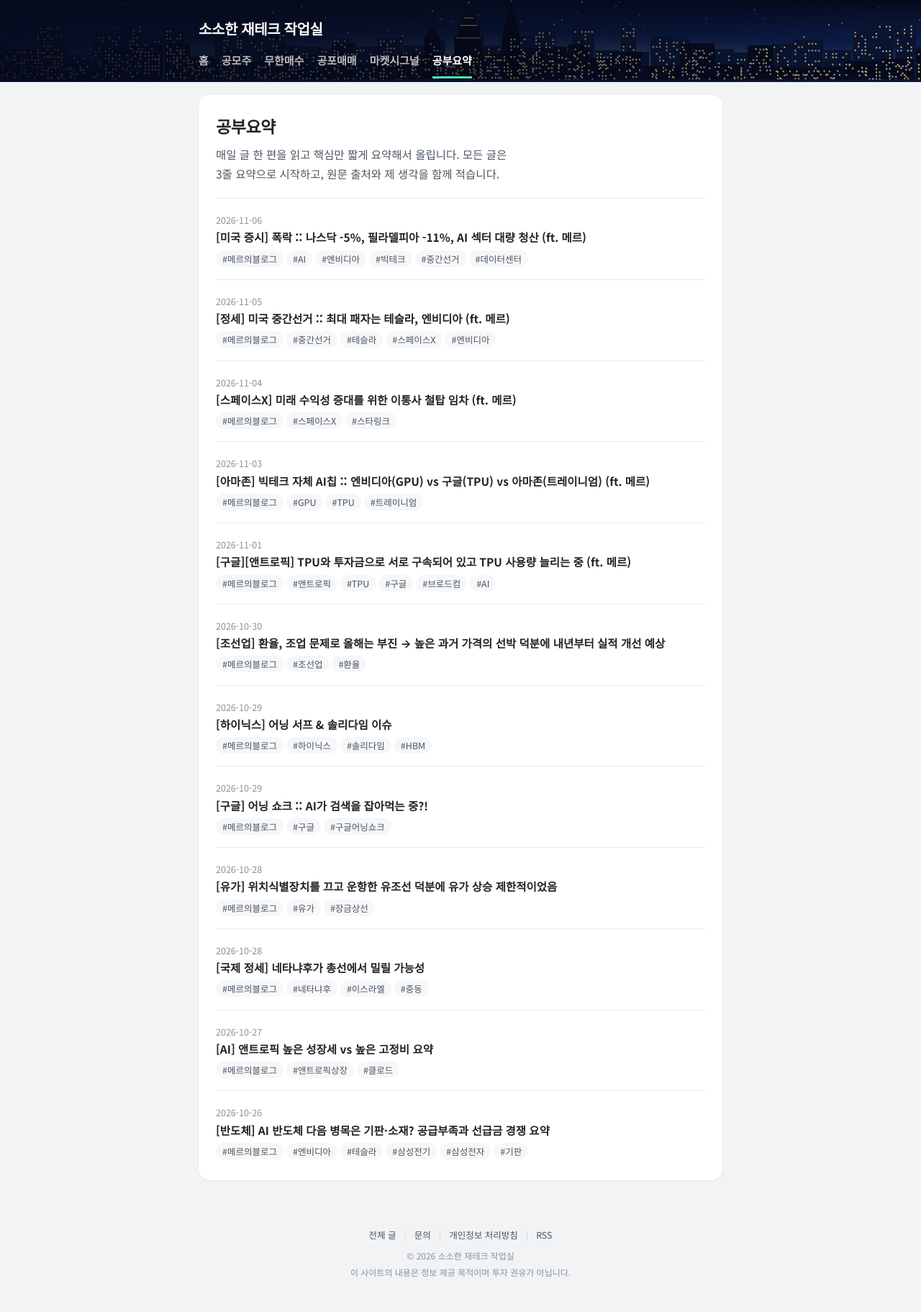
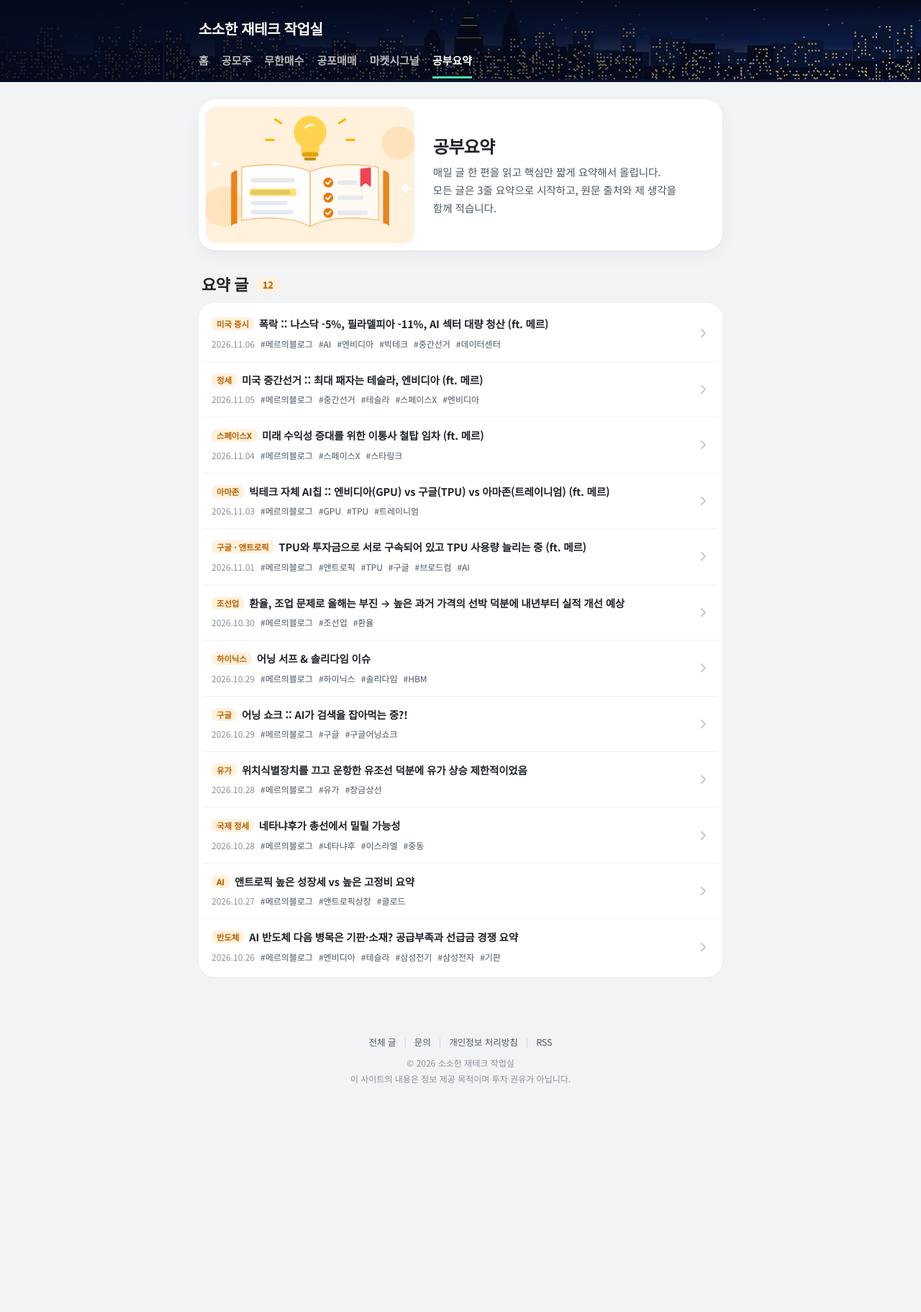
Before and after one commit to mzmzkgu/mzmzkgu.github.io, a Jekyll site: the page built from study.html, in a window 1280 px wide. Shown: the whole page at 72% size. Built offline with Jekyll 4.4.1, drawn with Linux system fonts in a browser that asks for light colours; after the commit the page ends 1555 px from its top, so only the background shows below that.

Commit message:
공부요약 게시판 화면을 카드 스타일로 개편 (주황 테마), [a][b] 머리말 딱지 처리
Co-Authored-By: Claude Sonnet 5.5 <noreply@anthropic.com>
Claude-Session: https://claude.ai/code/session_01HnZqqtAcJR4YGqc3LY19aj

```diff
--- a/assets/style.css
+++ b/assets/style.css
@@ -236,6 +236,7 @@ article h1 { font-size: 22px; line-height: 1.5; margin-bottom: 8px; }
 /* ===== 게시판 소개 화면 (공모주 수익관리): 홈과 같은 둥근 카드 스타일 ===== */
 .bd-page { --bd-ac: #3182f6; --bd-ac-d: #1b64da; --bd-tint: #e8f3ff; }
 .bd-page.bd-infinity { --bd-ac: #4f5bd5; --bd-ac-d: #3a45b8; --bd-tint: #eef0ff; }
+.bd-page.bd-study { --bd-ac: #e07b00; --bd-ac-d: #b86100; --bd-tint: #fff1dc; }
 .bd-page.bd-fearbuy { --bd-ac: #e5484d; --bd-ac-d: #c62d33; --bd-tint: #fff0f0; }
 .bd-hero {
   background: var(--paper); border-radius: 24px; padding: 10px 10px 22px; margin: 6px 0 14px;
@@ -244,6 +245,7 @@ article h1 { font-size: 22px; line-height: 1.5; margin-bottom: 8px; }
 .bd-hero-art img { height: 100%; width: auto; display: block; }
 .bd-hero-text { padding: 18px 12px 0; }
 .bd-hero h1 { font-size: 24px; margin: 0 0 6px; letter-spacing: -.03em; }
+.bd-hero-text > p:last-child { margin-bottom: 0; }
 .bd-hero p { font-size: 14.5px; color: var(--sub); line-height: 1.7; margin: 0 0 18px; text-wrap: balance; }
 .bd-cta { display: inline-flex; align-items: center; gap: 6px; height: 46px; padding: 0 20px; border-radius: 14px; background: var(--bd-ac); color: #fff; font-size: 14.5px; font-weight: 700; transition: background .15s, transform .1s; }
 .bd-cta svg { width: 17px; height: 17px; fill: none; stroke: currentColor; stroke-width: 2.4; stroke-linecap: round; stroke-linejoin: round; }
--- a/infinity.html
+++ b/infinity.html
@@ -60,7 +60,7 @@ description: 무한매수법의 원리, 회차별 매수 기록과 평단 관리
     {% assign head = post.title | split: '] ' | first %}
     <li>
       <a href="{{ post.url | relative_url }}">
-        <span class="bd-t">{% if post.title contains '] ' and head contains '[' %}<em class="bd-badge">{{ head | remove: '[' }}</em>{{ post.title | remove_first: head | remove_first: '] ' }}{% else %}{{ post.title }}{% endif %}</span>
+        <span class="bd-t">{% if post.title contains '] ' and head contains '[' %}<em class="bd-badge">{{ head | remove_first: '[' | replace: '][', ' · ' }}</em>{{ post.title | remove_first: head | remove_first: '] ' }}{% else %}{{ post.title }}{% endif %}</span>
         <span class="bd-m"><time>{{ post.date | date: "%Y.%m.%d" }}</time>{% for t in post.tags %}<i>#{{ t }}</i>{% endfor %}</span>
         <svg class="bd-go" viewBox="0 0 24 24" aria-hidden="true"><path d="M9 5l7 7-7 7"/></svg>
       </a>
--- a/ipo.html
+++ b/ipo.html
@@ -60,7 +60,7 @@ description: 공모주 청약 기록, 일정·증거금 관리, 상장 후 수
     {% assign head = post.title | split: '] ' | first %}
     <li>
       <a href="{{ post.url | relative_url }}">
-        <span class="bd-t">{% if post.title contains '] ' and head contains '[' %}<em class="bd-badge">{{ head | remove: '[' }}</em>{{ post.title | remove_first: head | remove_first: '] ' }}{% else %}{{ post.title }}{% endif %}</span>
+        <span class="bd-t">{% if post.title contains '] ' and head contains '[' %}<em class="bd-badge">{{ head | remove_first: '[' | replace: '][', ' · ' }}</em>{{ post.title | remove_first: head | remove_first: '] ' }}{% else %}{{ post.title }}{% endif %}</span>
         <span class="bd-m"><time>{{ post.date | date: "%Y.%m.%d" }}</time>{% for t in post.tags %}<i>#{{ t }}</i>{% endfor %}</span>
         <svg class="bd-go" viewBox="0 0 24 24" aria-hidden="true"><path d="M9 5l7 7-7 7"/></svg>
       </a>
--- a/study.html
+++ b/study.html
@@ -2,11 +2,36 @@
 layout: default
 title: 공부요약
 permalink: /study/
+bare: true
 description: 매일 읽은 글 한 편을 짧게 요약하고 내 생각을 덧붙여 기록하는 공부요약 공간입니다.
 ---
-<h1>공부요약</h1>
-<p class="lead">
-  매일 글 한 편을 읽고 핵심만 짧게 요약해서 올립니다.
-  모든 글은 3줄 요약으로 시작하고, 원문 출처와 제 생각을 함께 적습니다.
-</p>
-{% include post-list.html category="study" %}
+<div class="bd-page bd-study">
+<section class="bd-hero">
+  <div class="bd-hero-art"><img src="{{ '/assets/images/home/study-book.svg' | relative_url }}" alt="공부요약을 상징하는 펼친 책과 전구 그림" width="320" height="180"></div>
+  <div class="bd-hero-text">
+    <div class="bd-hero-head">
+      <span class="bd-hero-ico"><svg viewBox="0 0 24 24" aria-hidden="true"><path d="M12 6c-2-1.5-5-2-8-1.5v13c3-.5 6 0 8 1.5 2-1.5 5-2 8-1.5v-13C17 4 14 4.5 12 6z"/><path d="M12 6v13"/></svg></span>
+      <h1>공부요약</h1>
+    </div>
+    <p>매일 글 한 편을 읽고 핵심만 짧게 요약해서 올립니다.<br>모든 글은 3줄 요약으로 시작하고, 원문 출처와 제 생각을 함께 적습니다.</p>
+  </div>
+</section>
+
+<section class="bd-sec">
+  <h2 class="bd-h bd-h-lg">요약 글 <span class="bd-count">{{ site.categories.study.size }}</span></h2>
+  <ul class="bd-list">
+    {% for post in site.categories.study %}
+    {% assign head = post.title | split: '] ' | first %}
+    <li>
+      <a href="{{ post.url | relative_url }}">
+        <span class="bd-t">{% if post.title contains '] ' and head contains '[' %}<em class="bd-badge">{{ head | remove_first: '[' | replace: '][', ' · ' }}</em>{{ post.title | remove_first: head | remove_first: '] ' }}{% else %}{{ post.title }}{% endif %}</span>
+        <span class="bd-m"><time>{{ post.date | date: "%Y.%m.%d" }}</time>{% for t in post.tags %}<i>#{{ t }}</i>{% endfor %}</span>
+        <svg class="bd-go" viewBox="0 0 24 24" aria-hidden="true"><path d="M9 5l7 7-7 7"/></svg>
+      </a>
+    </li>
+    {% else %}
+    <li class="bd-empty">아직 올라온 글이 없습니다.</li>
+    {% endfor %}
+  </ul>
+</section>
+</div>
```
Also changed, not shown: CLAUDE.md (+1 -1 lines).
